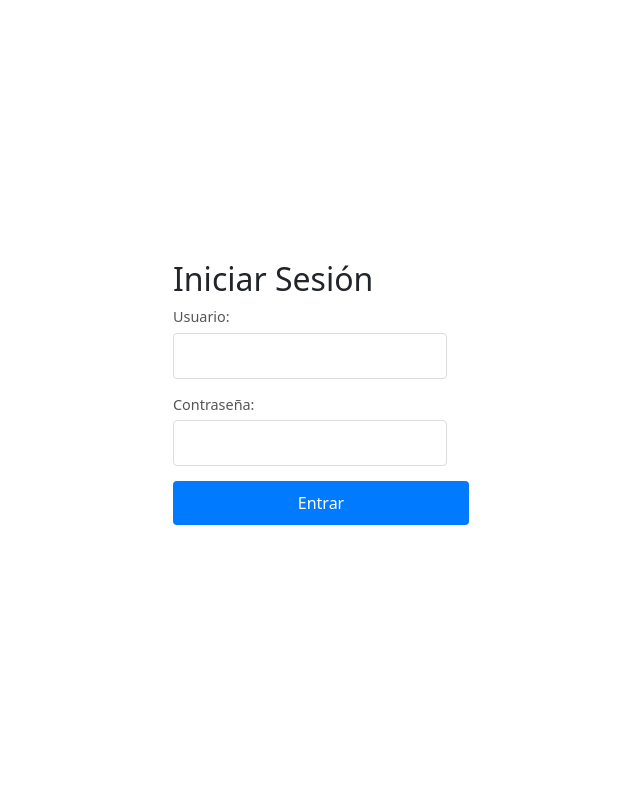
After one commit to DannyTM12/HispanicWomen, a Flask app: page /auth/ in a window 1280 px wide. The commit adds this page. Shown: the whole page, without its empty margins (319-959 px from the left). Run offline with Flask 3, Linux system fonts and the light colour scheme; some libraries are stand-ins or nearby versions.

```diff
--- a/app.py
+++ b/app.py
@@ -4,9 +4,17 @@ from scripts.connections import connection_example, ingresar_login, obtener_comp
 
 from clases.cls_webdriver import WebDriverManager
 
+from models import Perfil
 from models import db
 
+# importar blueprints
+from endpoints.auth import auth_route
+
 app = Flask(__name__)
+app.config['SECRET_KEY'] = 'proyecto_de_mierda'
+
+# registrar blueprints
+app.register_blueprint(auth_route)
 
 # ------------------- Base de Datos ------------------
 app.config['SQLALCHEMY_DATABASE_URI'] = 'sqlite:///site.db'
@@ -94,4 +102,11 @@ if __name__ == '__main__':
         db.create_all()
         print("Tablas de la base de datos creadas o ya existentes.")
 
+        if not Perfil.query.first():
+            perfil_admin = Perfil(nombre='Admin', descripcion='Administrador del sistema')
+            perfil_analista = Perfil(nombre='Analista', descripcion='Interactua con dashboards y exporta extracciones')
+            db.session.add_all([perfil_admin, perfil_analista])
+            db.session.commit()
+            print("Perfiles iniciales creados.")
+
     app.run(port="9000",host="0.0.0.0",debug=True)
--- /dev/null
+++ b/endpoints/auth.py
@@ -0,0 +1,18 @@
+from flask import render_template,Blueprint
+
+from forms import RegistroForm
+
+# creamos acceso a usuarios
+
+auth_route= Blueprint('auth', __name__, url_prefix='/auth')
+
+@auth_route.route('/')
+def root():
+    return render_template("auth/login.html")
+
+@auth_route.route('/registrar')
+def registrar_usuario():
+
+    form = RegistroForm()
+
+    return render_template("auth/registro.html", form=form)
--- a/requirements.txt
+++ b/requirements.txt
@@ -5,6 +5,7 @@ charset-normalizer==3.4.2
 click==8.1.8
 Flask==3.1.0
 Flask-SQLAlchemy==3.1.1
+Flask-WTF==1.2.2
 greenlet==3.2.2
 h11==0.14.0
 idna==3.10
@@ -28,3 +29,5 @@ webdriver-manager==4.0.2
 websocket-client==1.8.0
 Werkzeug==3.1.3
 wsproto==1.2.0
+WTForms==3.2.1
+WTForms-SQLAlchemy==0.4.2
--- /dev/null
+++ b/templates/auth/login.html
@@ -0,0 +1,105 @@
+<!DOCTYPE html>
+<html lang="es">
+<head>
+    <meta charset="UTF-8">
+    <meta name="viewport" content="width=device-width, initial-scale=1.0">
+    <title>Iniciar Sesión</title>
+    <style>
+        body {
+            font-family: sans-serif;
+            background-color: #f4f4f4;
+            display: flex;
+            justify-content: center;
+            align-items: center;
+            min-height: 100vh;
+            margin: 0;
+        }
+
+        .login-container {
+            background-color: #fff;
+            padding: 30px;
+            border-radius: 8px;
+            box-shadow: 0 0 10px rgba(0, 0, 0, 0.1);
+            width: 350px;
+        }
+
+        .login-title {
+            text-align: center;
+            margin-bottom: 20px;
+            color: #333;
+        }
+
+        .form-group {
+            margin-bottom: 15px;
+        }
+
+        .form-group label {
+            display: block;
+            margin-bottom: 5px;
+            color: #555;
+            font-size: 0.9em;
+        }
+
+        .form-group input[type="text"],
+        .form-group input[type="password"] {
+            width: calc(100% - 22px);
+            padding: 10px;
+            border: 1px solid #ddd;
+            border-radius: 4px;
+            box-sizing: border-box;
+            font-size: 1em;
+        }
+
+        .form-group button {
+            background-color: #007bff;
+            color: #fff;
+            padding: 10px 15px;
+            border: none;
+            border-radius: 4px;
+            cursor: pointer;
+            font-size: 1em;
+            width: 100%;
+        }
+
+        .form-group button:hover {
+            background-color: #0056b3;
+        }
+
+        .login-footer {
+            margin-top: 20px;
+            text-align: center;
+            font-size: 0.8em;
+            color: #777;
+        }
+
+        .login-footer a {
+            color: #007bff;
+            text-decoration: none;
+        }
+
+        .login-footer a:hover {
+            text-decoration: underline;
+        }
+    </style>
+
+    {% include "componentes/_bootstrap.html" %}
+</head>
+<body>
+    <div class="container w-25">
+        <h2>Iniciar Sesión</h2>
+        <form method="POST">
+            <div class="form-group">
+                <label for="username">Usuario:</label>
+                <input type="text" id="username" name="username" required>
+            </div>
+            <div class="form-group">
+                <label for="password">Contraseña:</label>
+                <input type="password" id="password" name="password" required>
+            </div>
+            <div class="form-group">
+                <button type="submit">Entrar</button>
+            </div>
+        </form>
+    </div>
+</body>
+</html>
--- a/templates/index.html
+++ b/templates/index.html
@@ -7,6 +7,6 @@
 </head>
 <body>
     <h1>Me lo paro...</h1>
-    <a href="{{ url_for('login') }}">Iniciar Sesion</a>
+    <a href="{{ url_for('auth.root') }}">Iniciar Sesion</a>
 </body>
 </html>
```
Also changed, not shown: forms.py (added, +33 -0 lines), models.py (+37 -9 lines), templates/auth/registro.html (added, +105 -0 lines), instance/site.db.
